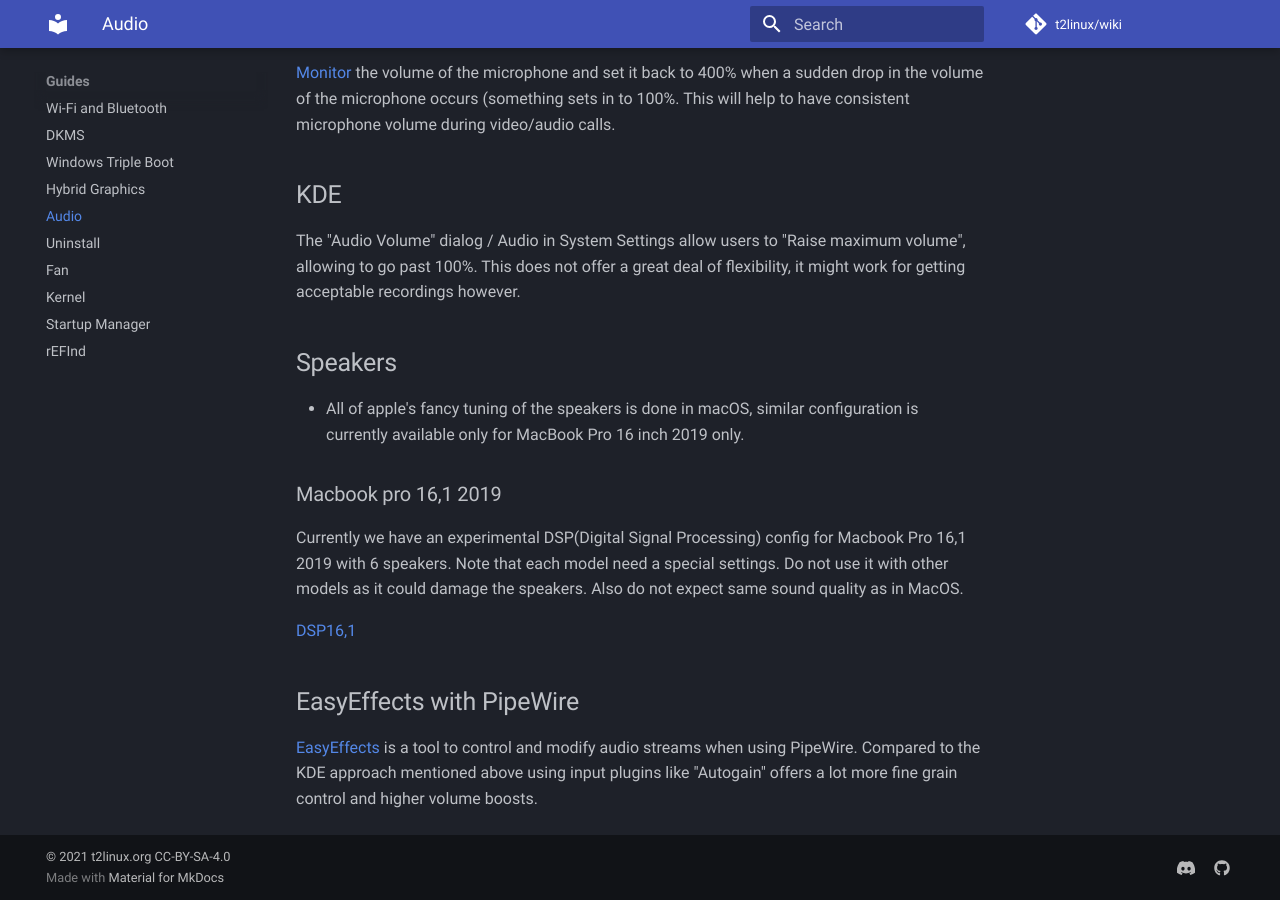
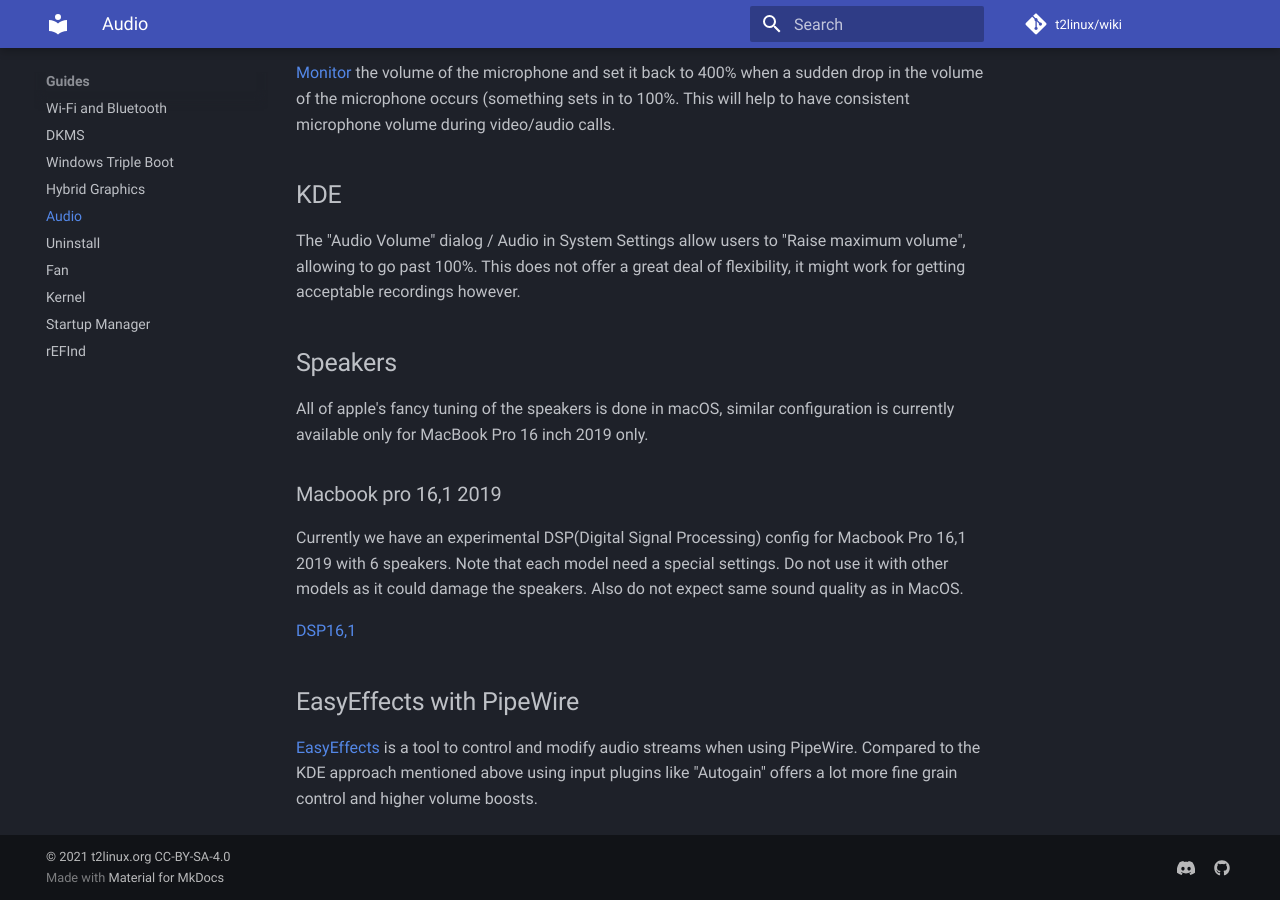
Before and after one commit to t2linux/wiki, an MkDocs documentation site: the page built from docs/guides/audio-config.md, in a window 1280 px wide and 900 px high, scrolled down 1888 px. Built offline with MkDocs 1.6.1 and Material for MkDocs 9.7.7, drawn with Linux system fonts in a browser that asks for light colours; comment, search, counter and statistics services are not loaded.

Commit message:
docs review

```diff
--- a/docs/guides/audio-config.md
+++ b/docs/guides/audio-config.md
@@ -55,7 +55,7 @@ does not offer a great deal of flexibility, it might work for getting acceptable
 
 ## Speakers
 
-- All of apple's fancy tuning of the speakers is done in macOS, similar configuration is currently available only for MacBook Pro 16 inch 2019 only.
+All of apple's fancy tuning of the speakers is done in macOS, similar configuration is currently available only for MacBook Pro 16 inch 2019 only.
 
 ### Macbook pro 16,1 2019
 
```
